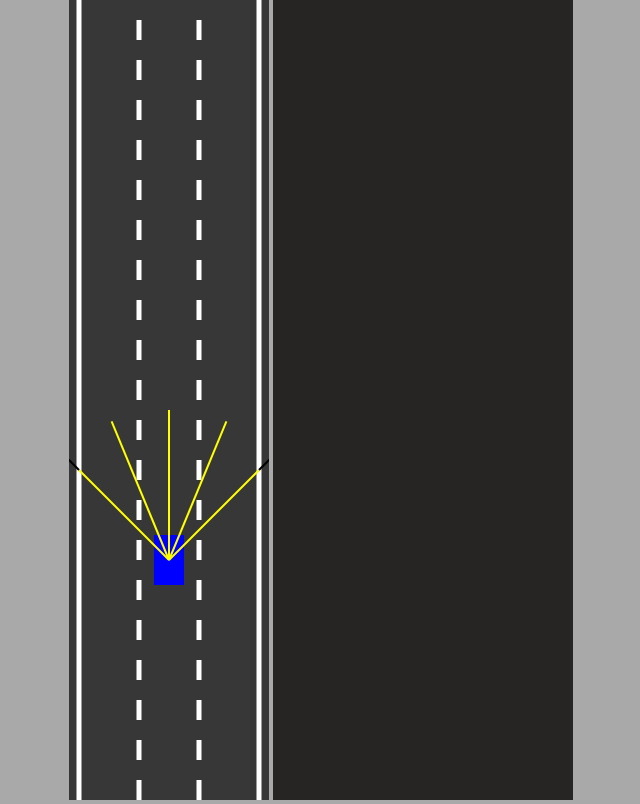
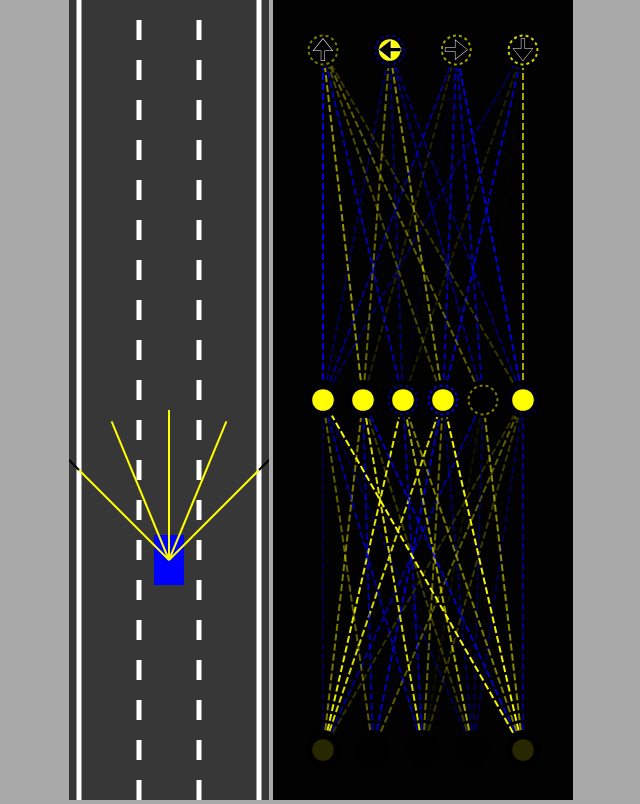
Before and after one commit to Chethan-Kumar-K/self-driving-car, a plain HTML site: page index.html in a window 1280 px wide. Shown: the whole page, without its empty margins (319-959 px from the left). Drawn offline with Linux system fonts and the light colour scheme.

Commit message:
seventh commit

```diff
--- a/car.js
+++ b/car.js
@@ -12,7 +12,7 @@ class Car{
         this.angle=0;
         this.damaged=false;
 
-        this.useBrain = controltype === "AI";
+        this.useBrain=controltype=="AI";
 
         if(controltype!="DUMMY"){
             this.sensor=new Sensor(this);
@@ -20,13 +20,6 @@ class Car{
                 [this.sensor.rayCount,6,4]
             );
         }
-
-        if(this.useBrain && this.sensor){
-            this.brain=new NeuralNetwork(
-                [this.sensor.rayCount,6,4]
-            );
-        }
-
         this.controls=new Controls(controltype);
     }
 
@@ -137,7 +130,7 @@ class Car{
         ctx.beginPath();
         ctx.moveTo(this.polygon[0].x,this.polygon[0].y);
         for(let i=1;i<this.polygon.length;i++){
-             ctx.lineTo(this.polygon[i].x,this.polygon[i].y);
+            ctx.lineTo(this.polygon[i].x,this.polygon[i].y);
         }
         ctx.fill();
 
--- a/main.js
+++ b/main.js
@@ -13,19 +13,11 @@ const traffic=[
     new Car(road.getLaneCenter(1),-100,30,50,"DUMMY",2)
 ];
 
-//animate();
-requestAnimationFrame(animate);
+animate();
 
 function animate(time = 0){
     carCanvas.height=window.innerHeight;
     networkCanvas.height=window.innerHeight;
-
-    // debug logs to verify objects exist
-    // remove these after you confirm values in the console
-    console.log('networkCanvas', networkCanvas);
-    console.log('networkCtx', !!networkCtx);
-    console.log('car.brain', car.brain);
-    console.log('car.brain.levels', car.brain && car.brain.levels && car.brain.levels.length);
 
     for(let i=0;i<traffic.length;i++){
         traffic[i].update(road.borders,[]);
@@ -43,12 +35,7 @@ function animate(time = 0){
 
     carCtx.restore();
 
-    networkCtx.clearRect(0,0,networkCanvas.width,networkCanvas.height);
-
-    if(car.brain && car.brain.levels){
-        networkCtx.lineDashOffset=-time/50;
-        Visualizer.drawNetwork(networkCtx,car.brain);
-    }
-
+    networkCtx.lineDashOffset=-time/50;
+    Visualizer.drawNetwork(networkCtx,car.brain);
     requestAnimationFrame(animate);
 }
--- a/network.js
+++ b/network.js
@@ -1,8 +1,8 @@
 class NeuralNetwork{
     constructor(neuronCounts){
-        this.Levels = [];
+        this.levels = [];
         for(let i=0; i < neuronCounts.length - 1; i++){
-            this.Levels.push(new Level(
+            this.levels.push(new Level(
                 neuronCounts[i], neuronCounts[i+1]
             ));
         }
@@ -10,10 +10,10 @@ class NeuralNetwork{
 
     static feedForward(givenInputs, network){
         let outputs = Level.feedForward(
-            givenInputs, network.Levels[0]);
-        for(let i = 1; i < network.Levels.length; i++){
+            givenInputs, network.levels[0]);
+        for(let i = 1; i < network.levels.length; i++){
             outputs = Level.feedForward(
-                outputs, network.Levels[i]);
+                outputs, network.levels[i]);
         }
         return outputs;
     }
--- a/style.css
+++ b/style.css
@@ -6,7 +6,7 @@ body{
 }
 
 #networkCanvas{
-    background: rgb(39, 36, 36);
+    background: rgb(2, 2, 2);
 }
 
 #carCanvas{
--- a/visualizer.js
+++ b/visualizer.js
@@ -1,7 +1,5 @@
 class Visualizer{
     static drawNetwork(ctx,network){
-        const levels = network.levels || network.Levels;
-        if(!levels) return;
 
         const margin=50;
         const left=margin;
@@ -9,7 +7,7 @@ class Visualizer{
         const width=ctx.canvas.width-margin*2;
         const height=ctx.canvas.height-margin*2;
 
-        const levelHeight=height/levels.length;
+        const levelHeight=height/network.levels.length;
 
         for(let i=network.levels.length-1;i>=0;i--){
             const levelTop=top+
```
